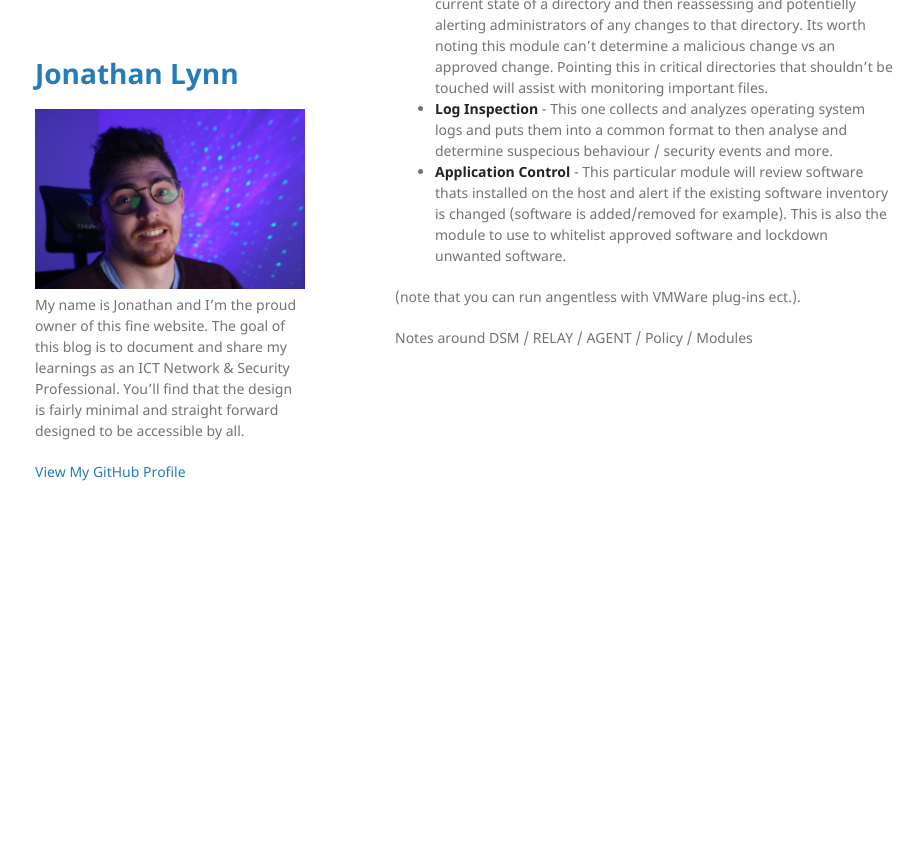
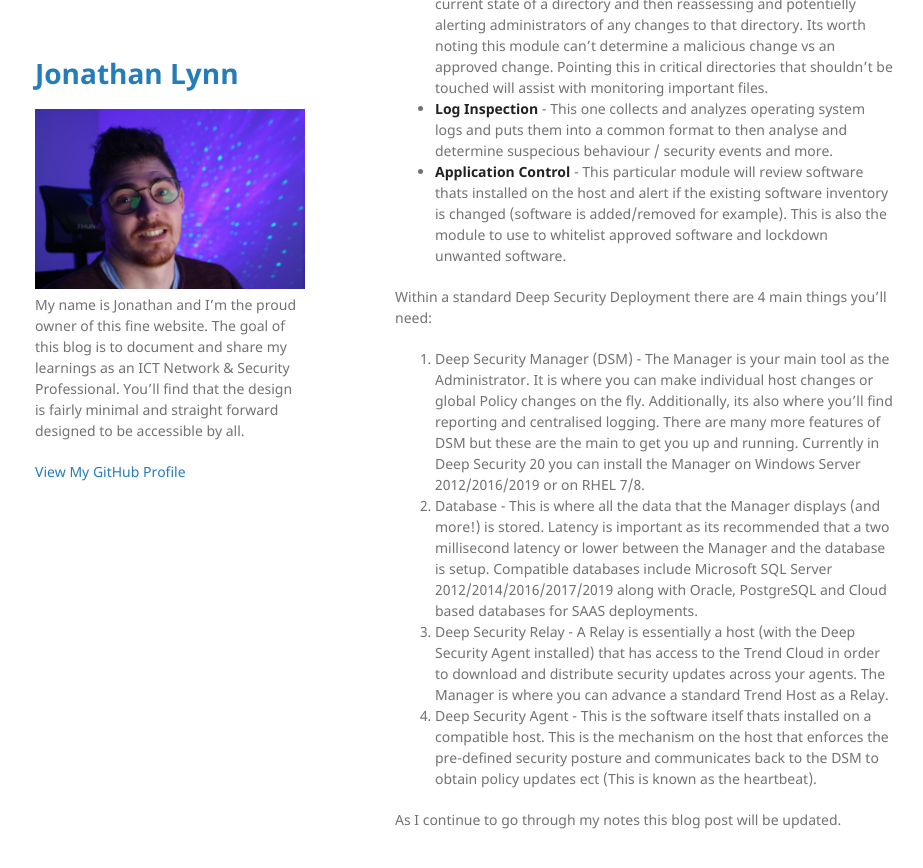
Before and after one commit to jonathanLynn/jonathanlynn.github.io, a Jekyll site: the page built from assets/blogposts/2021-AUG-TRENDMICRO-deepsecuritycertified.md, in a window 1280 px wide and 900 px high, scrolled down 1129 px. Shown: the top 868 px of the window, without its empty margins (175-1098 px from the left). Built offline with Jekyll 4.4.1, drawn with Linux system fonts in a browser that asks for light colours; our own code applies the rules of GitHub Pages for plain Markdown files.

Commit message:
Update 2021-AUG-TRENDMICRO-deepsecuritycertified.md

```diff
--- a/assets/blogposts/2021-AUG-TRENDMICRO-deepsecuritycertified.md
+++ b/assets/blogposts/2021-AUG-TRENDMICRO-deepsecuritycertified.md
@@ -16,7 +16,11 @@ and the agents. Below is a diagram from the course material that outlines the bi
   * **Log Inspection** - This one collects and analyzes operating system logs and puts them into a common format to then analyse and determine suspecious behaviour / security events and more.
   * **Application Control** - This particular module will review software thats installed on the host and alert if the existing software inventory is changed (software is added/removed for example). This is also the module to use to whitelist approved software and lockdown unwanted software.
 
+Within a standard Deep Security Deployment there are 4 main things you'll need:
 
- (note that you can run angentless with VMWare plug-ins ect.).
+1. Deep Security Manager (DSM) - The Manager is your main tool as the Administrator. It is where you can make individual host changes or global Policy changes on the fly. Additionally, its also where you'll find reporting and centralised logging. There are many more features of DSM but these are the main to get you up and running. Currently in Deep Security 20 you can install the Manager on Windows Server 2012/2016/2019 or on RHEL 7/8.
+2. Database - This is where all the data that the Manager displays (and more!) is stored. Latency is important as its recommended that a two millisecond latency or lower between the Manager and the database is setup. Compatible databases include Microsoft SQL Server 2012/2014/2016/2017/2019 along with Oracle, PostgreSQL and Cloud based databases for SAAS deployments.
+3. Deep Security Relay - A Relay is essentially a host (with the Deep Security Agent installed) that has access to the Trend Cloud in order to download and distribute security updates across your agents. The Manager is where you can advance a standard Trend Host as a Relay.
+4. Deep Security Agent - This is the software itself thats installed on a compatible host. This is the mechanism on the host that enforces the pre-defined security posture and communicates back to the DSM to obtain policy updates ect (This is known as the heartbeat).
 
- Notes around DSM / RELAY / AGENT / Policy / Modules
+As I continue to go through my notes this blog post will be updated.
```
